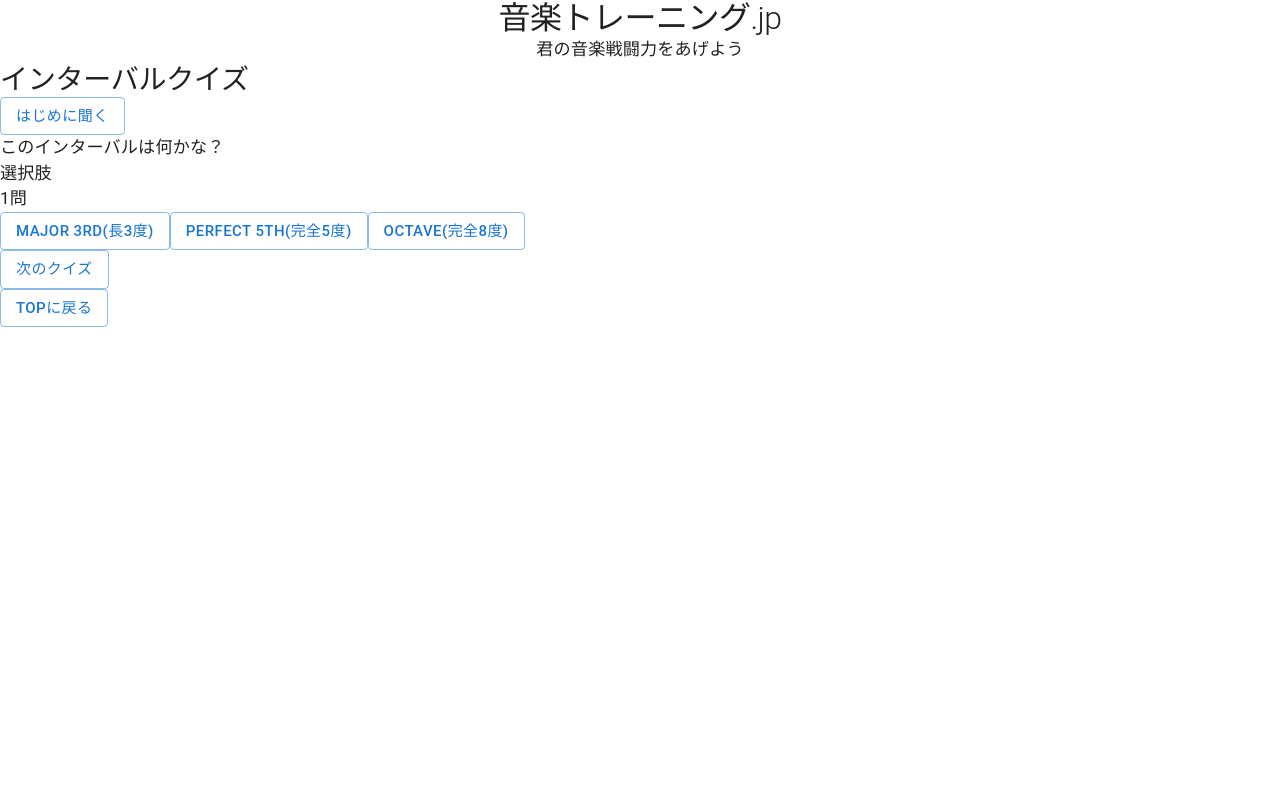
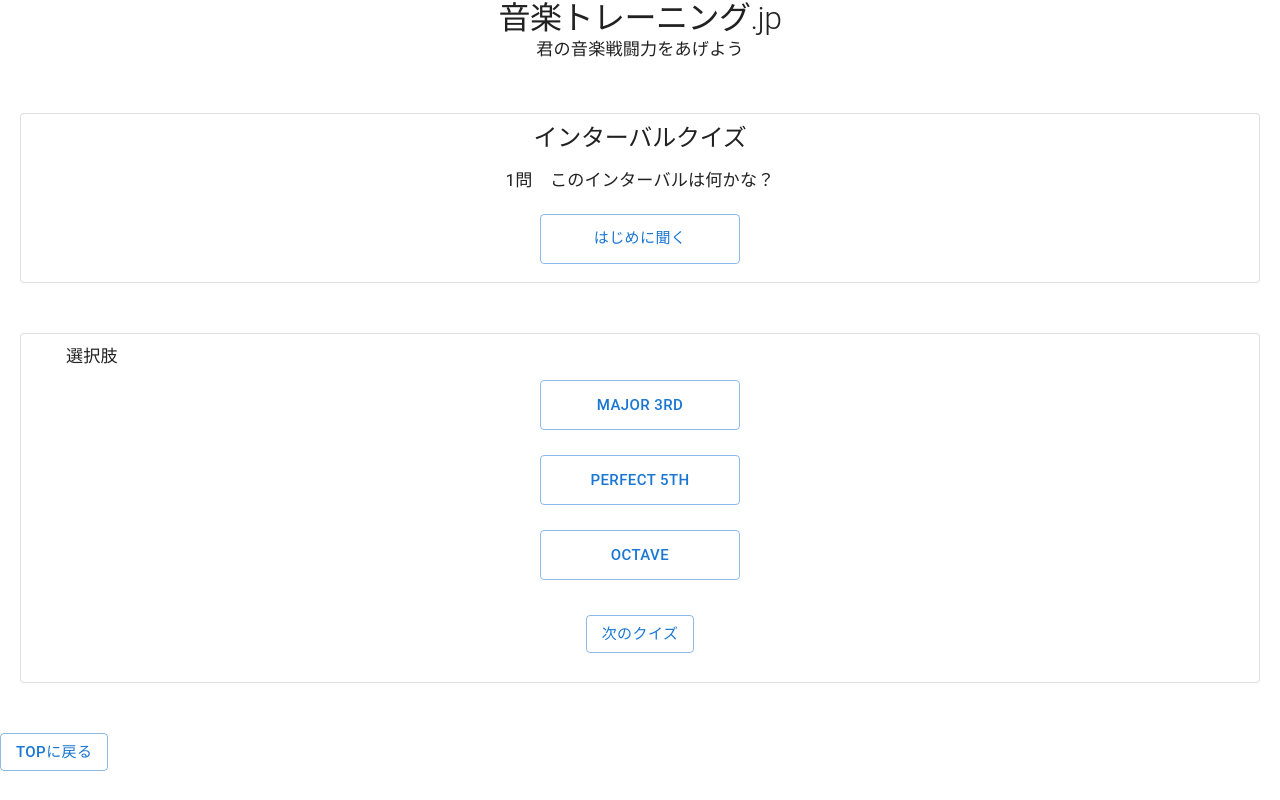
Before and after one commit to aki5648237/interval-training, a React (Create React App) app: page /IntervalTrainingQuiz in a window 1280 px wide. Built offline with nearby package versions, Linux system fonts and the light colour scheme.

Commit message:
3/21 デザイン修正

```diff
--- a/src/component/intervalTraining.tsx
+++ b/src/component/intervalTraining.tsx
@@ -7,8 +7,8 @@ export const IntervalTraining = () => {
   return (
     <Box>
      <AppHeader />
-      <Card sx={{margin: '50px 20px 50px 20px'}} variant="outlined">
-        <Typography sx={{ textAlign: 'center'}}>インターバルクイズ</Typography>
+      <Card sx={{margin: '50px 20px 50px 20px', height: '170px'}} variant="outlined">
+        <Typography variant="h2" sx={{ textAlign: 'center', marginTop: '10px', marginBottom: '15px'}}>インターバルクイズ</Typography>
         <Typography>このクイズは、二つの音を聞き、インターバルを当てるトレーニングです。</Typography>
         <Typography>問題数は10問です。</Typography>
       </Card>
--- a/src/component/intervalTrainingAnswer.tsx
+++ b/src/component/intervalTrainingAnswer.tsx
@@ -1,5 +1,5 @@
-import Typography from '@mui/material/Typography';
-import Button from '@mui/material/Button';
+
+import { Typography, Button, Card, Box} from '@mui/material/';
 import { Question } from './intervalTrainingQuiz';
 import "../style/styles.css";
 
@@ -19,10 +19,11 @@ export const Answer = ({currentQuestion, questions, handleAnswerButtonClick, ans
 	console.log('押下したボタンの結果' + answer);
 	return (
 		<div>
-			<Typography>{currentQuestion}問</Typography>
 			{
 				questions[0].answerOptions.map((item) => {
-					return <Button
+					return <Box sx={{ textAlign: 'center', marginTop: '10px'}}>
+										<Button
+											sx={{marginBottom: '15px', width: '200px', height: '50px'}}
 											className={`${answer === 'correct' && item.value === selectValue ? "correct" : ""} ${answer === 'inCorrect' && item.value === selectValue ? "inCorrect" : ""}`}
 											onClick={() => handleAnswerButtonClick(item.value)}
 											disabled={answer === 'correct'}
@@ -30,6 +31,7 @@ export const Answer = ({currentQuestion, questions, handleAnswerButtonClick, ans
 											{answer === 'correct' && item.value === selectValue ? <TripOriginIcon /> : ''}
 											{answer === 'inCorrect' && item.value === selectValue ? <CloseIcon /> : ''}
 										</Button>
+									</Box>
 			})}
 		</div>
 	);
--- a/src/component/intervalTrainingQuiz.tsx
+++ b/src/component/intervalTrainingQuiz.tsx
@@ -1,5 +1,5 @@
 import { useNavigate } from "react-router-dom"
-import { Typography, Button} from '@mui/material/';
+import { Typography, Button, Card, Box} from '@mui/material/';
 import React,{useState, useEffect} from 'react';
 import { Answer } from './intervalTrainingAnswer';
 import major3rd from '../sound/major3rd.mp3';
@@ -66,9 +66,9 @@ const IntervalTrainingQuiz = () => {
 	const questions: Question[] = [
 		{
 			answerOptions:[
-				{answerText: 'Major 3rd(長3度)', value: 0},
-				{answerText: 'Perfect 5th(完全5度)', value: 1},
-				{answerText: 'Octave(完全8度)', value: 2},
+				{answerText: 'Major 3rd', value: 0},
+				{answerText: 'Perfect 5th', value: 1},
+				{answerText: 'Octave', value: 2},
 			],
 		},
 	];
@@ -136,16 +136,23 @@ const IntervalTrainingQuiz = () => {
 	return (
 		<>
 		<AppHeader />
-			<div className={openQuiz ? "invisible" : ""}>
-				<Typography variant="h2">
+			<Box className={openQuiz ? "invisible" : ""}>
+				<Card sx={{margin: '50px 20px 50px 20px', height: '170px'}} variant="outlined">
+					<Box sx={{ textAlign: 'center'}}>
+						<Typography sx={{marginTop: '10px', marginBottom: '15px'}} variant="h2">
 							インターバルクイズ
 						</Typography>
+						<Box>
+							<Typography component="span">{currentQuestion}問</Typography>
+							<Typography component="span">　このインターバルは何かな？</Typography>
+						</Box>
 
-				<Button onClick={() => jsplay()} variant='outlined'>はじめに聞く</Button>
+						<Button sx={{marginTop: '20px', width: '200px', height: '50px'}} onClick={() => jsplay()} variant='outlined'>はじめに聞く</Button>
+					</Box>
 
-				<Typography>このインターバルは何かな？</Typography>
-
-				<Typography>選択肢</Typography>
+				</Card>
+				<Card sx={{margin: '50px 20px 50px 20px', height: '350px'}} variant="outlined">
+					<Typography sx={{marginTop: '10px', marginLeft: '45px'}}>選択肢</Typography>
 
 					<Answer
 						currentQuestion={currentQuestion}
@@ -154,31 +161,35 @@ const IntervalTrainingQuiz = () => {
 						answer={answer}
 						selectValue={selectValue}
 					/>
-				<div className={nextQuiz ? "" : "invisible"}>
+					<Box sx={{textAlign: 'center', marginTop: '20px'}}>
+						<Box className={nextQuiz ? "" : "invisible"}>
 							<Button onClick={() => nextDisplay()}  variant='outlined'>次のクイズ</Button>
-				</div>
+						</Box>
 
-				<div className={resultQuiz ? "" : "invisible"}>
+						<Box className={resultQuiz ? "" : "invisible"}>
 							<Button onClick={() => resultDisplay()} variant='outlined'>結果を見る</Button>
-				</div>
+						</Box>
+					</Box>
+				</Card>
 
 				<Button onClick={() => navigate('/')} variant='outlined'>Topに戻る</Button>
-			</div>
 
-			<div className={openResult ? "invisible" : ""}>
+			</Box>
+				<Box className={openResult ? "invisible" : ""}>
+					<Card sx={{margin: '50px 20px 50px 20px', height: '20 0px'}} variant="outlined">
 						<Typography>結果</Typography>
-
 						<ul>
 							<li>聞いた回数:{listenCount}</li>
 							<li>間違えた回数:{missCount}</li>
 							<li>得点</li>
 						</ul>
-
-				<Button onClick={() => navigate('/')} variant='outlined'>Topに戻る</Button>
-				<Button onClick={() => ResetResult()} variant='outlined'>もう一度</Button>
-			</div>
+					</Card>
+					<Box sx={{ textAlign: 'center', marginTop: '10px'}}>
+						<Button sx={{width: '130px', height: '50px', marginRight:'20px'}} onClick={() => navigate('/')} variant='outlined'>Topに戻る</Button>
+						<Button sx={{width: '130px', height: '50px', marginLeft: '20px'}} onClick={() => ResetResult()} variant='outlined'>もう一度</Button>
+					</Box>
+				</Box>
 		</>
 	)
 }
-
 export default IntervalTrainingQuiz;
--- a/src/theme.ts
+++ b/src/theme.ts
@@ -5,7 +5,7 @@ export const theme = createTheme({
 		fontSize: 15,
 
 		h1: { fontSize: 32},
-		h2: { fontSize: 28}
+		h2: { fontSize: 24}
 	}
 
 });
```
Lines whose indentation alone changed are shown as unchanged.
